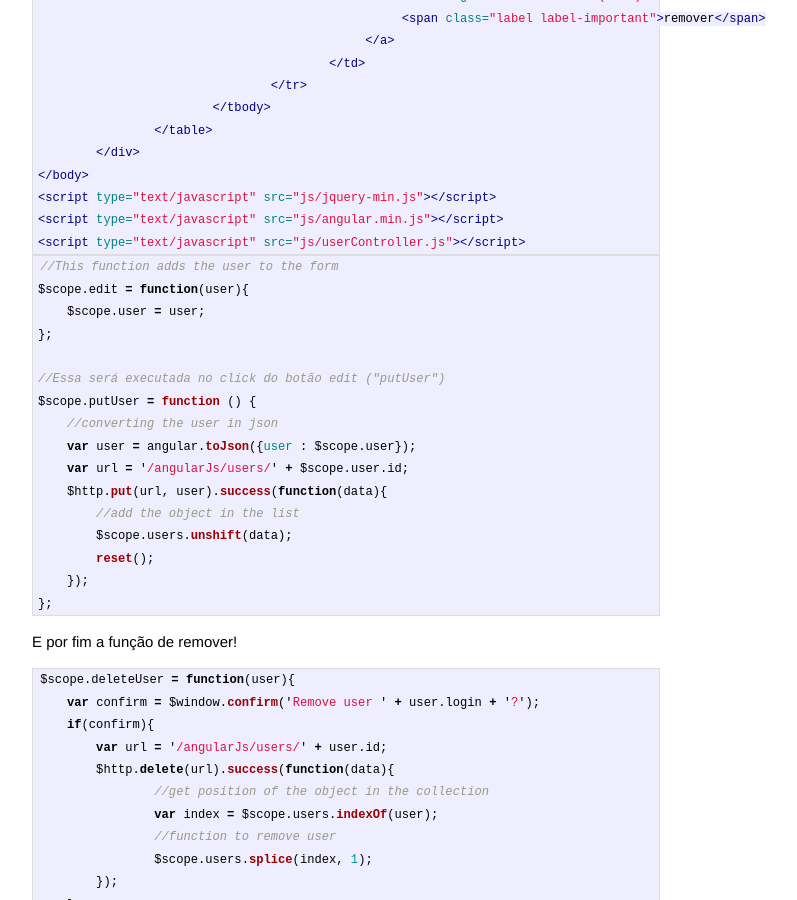
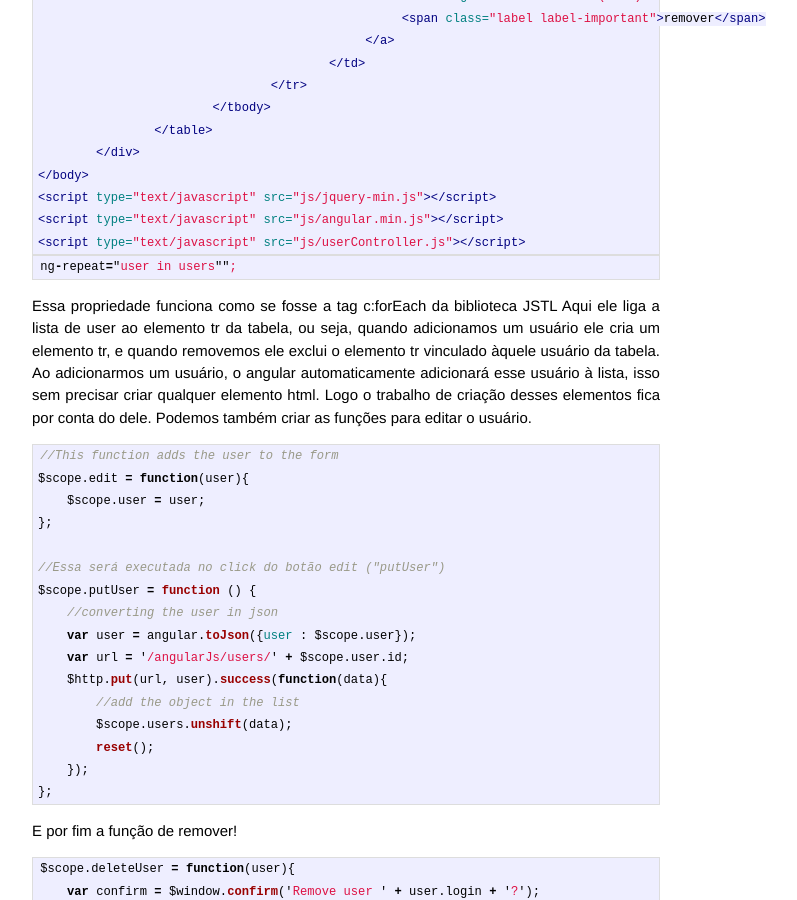
Before and after one commit to MozartLino/ricardo-lino.github.io, a Jekyll site: the page built from _posts/2013-07-26-crud-angularjs-vraptor.markdown, in a window 1280 px wide and 900 px high, scrolled down 2359 px. Shown: the whole window, without its empty margins (294-1091 px from the left). Built offline with Jekyll 4.4.1, drawn with Linux system fonts in a browser that asks for light colours; Markdown is read by kramdown in place of the engine named in the settings.

Commit message:
Update 2013-07-26-crud-angularjs-vraptor.markdown

```diff
--- a/_posts/2013-07-26-crud-angularjs-vraptor.markdown
+++ b/_posts/2013-07-26-crud-angularjs-vraptor.markdown
@@ -115,6 +115,17 @@ Perceba que no botão “Send user” do nosso user.html estamos passando qual f
 <script type="text/javascript" src="js/userController.js"></script>
 {% endhighlight %}
 
+{% highlight javascript %}
+ng-repeat="user in users"";
+{% endhighlight %}
+
+<p>
+Essa propriedade funciona como se fosse a tag c:forEach da biblioteca JSTL
+Aqui ele liga a lista de user ao elemento tr da tabela, ou seja, quando adicionamos um usuário ele cria um elemento tr, e quando removemos ele exclui o elemento tr vinculado àquele usuário da tabela.
+Ao adicionarmos um usuário, o angular automaticamente adicionará esse usuário à lista, isso sem precisar criar qualquer elemento html. Logo o trabalho de criação desses elementos fica por conta do dele.
+Podemos também criar as funções para editar o usuário.
+</p>
+
 
 {% highlight javascript %}
 //This function adds the user to the form
```
